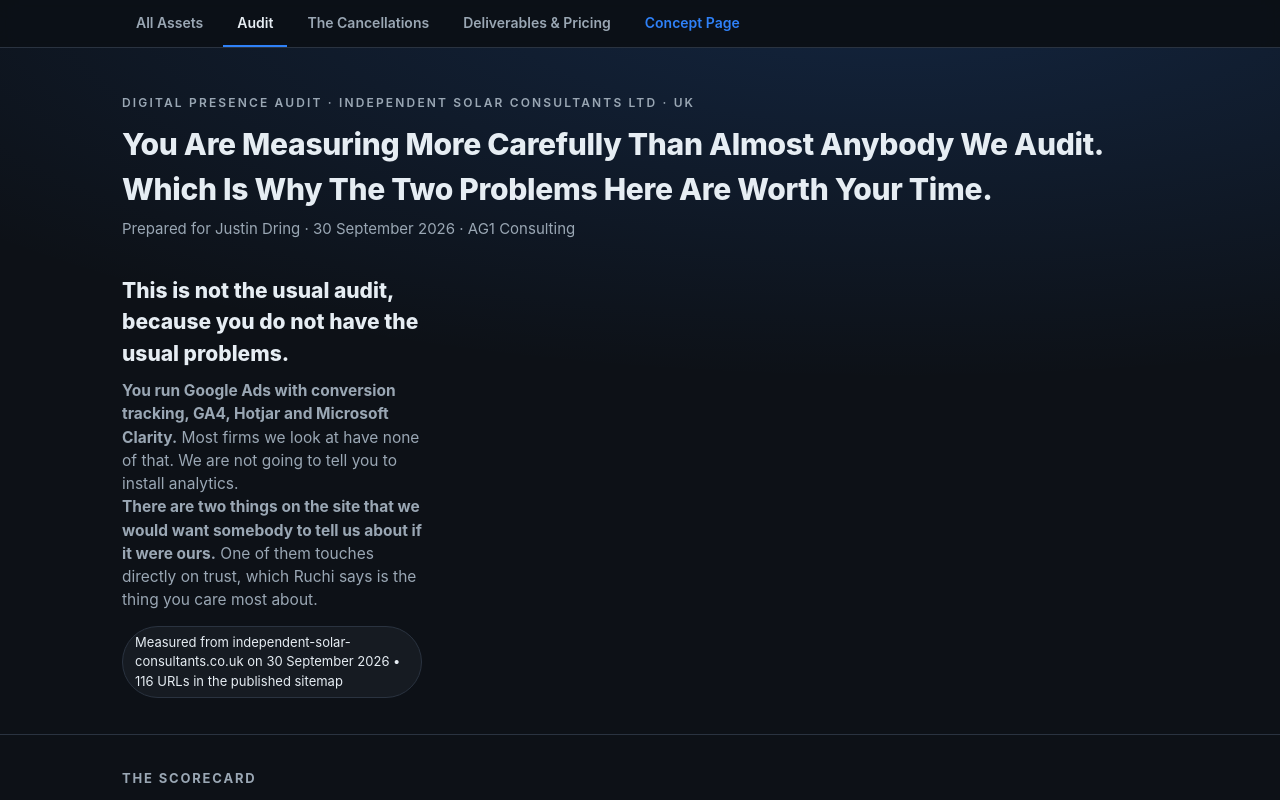
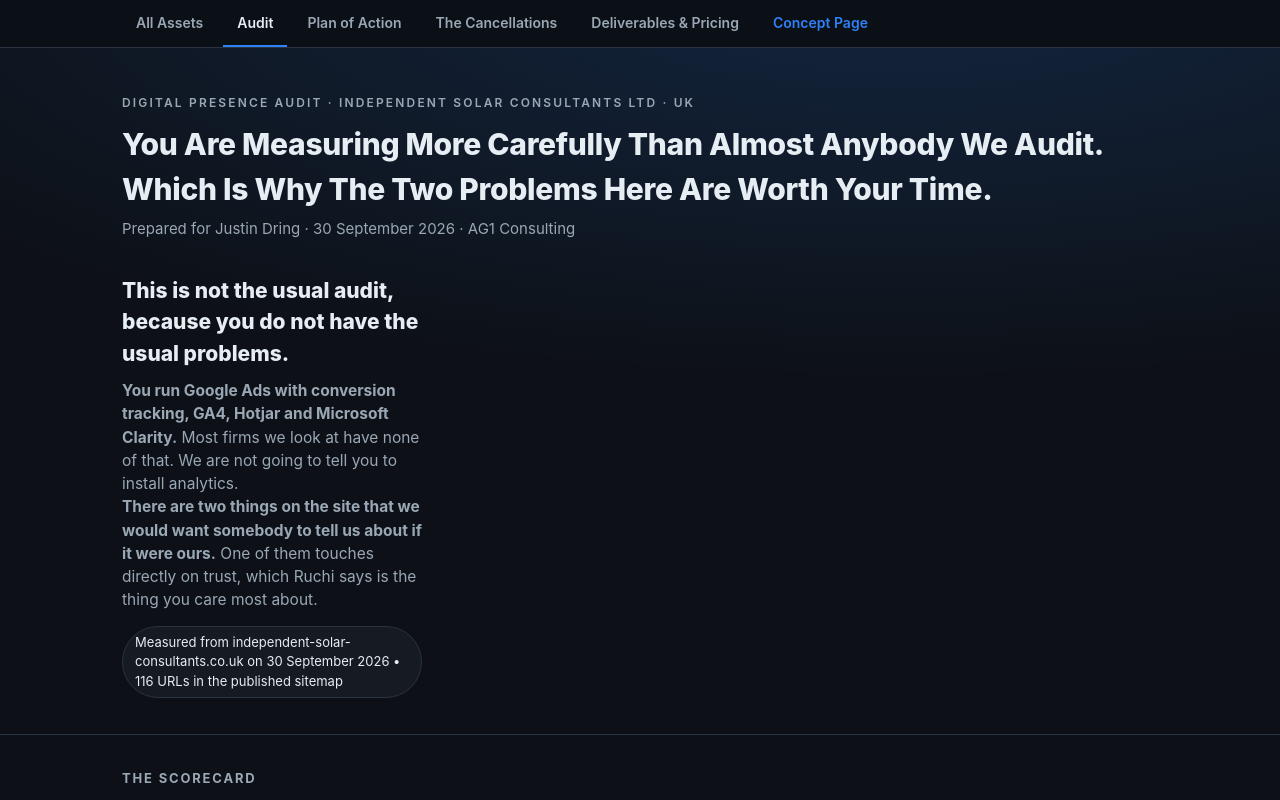
Before and after one commit to andrei170/independent-solar-audit, a plain HTML site: page index.html in a window 1280 px wide. Shown: the top 800 px of the page. Drawn offline with Linux system fonts and the light colour scheme.

Commit message:
Build AG1 asset pack

```diff
--- a/index.html
+++ b/index.html
@@ -102,7 +102,7 @@ footer{color:var(--mut);font-size:12.5px;text-align:center;padding:22px 0 40px;l
 .agnav a.ext:hover{color:#fff}
 @media(max-width:560px){.agnav .inner{padding:0 14px}.agnav a{padding:10px 9px;font-size:13px}}
 </style></head><body>
-<nav class="agnav"><div class="inner"><a href="assets.html">All Assets</a><a href="./" class="on">Audit</a><a href="cancellations.html">The Cancellations</a><a href="pricing.html">Deliverables &amp; Pricing</a><a href="https://andrei170.github.io/independent-solar-demo/" class="ext">Concept Page</a></div></nav>
+<nav class="agnav"><div class="inner"><a href="assets.html">All Assets</a><a href="./" class="on">Audit</a><a href="plan.html">Plan of Action</a><a href="cancellations.html">The Cancellations</a><a href="pricing.html">Deliverables &amp; Pricing</a><a href="https://andrei170.github.io/independent-solar-demo/" class="ext">Concept Page</a></div></nav>
 
 <header>
   <div class="wrap">
```
